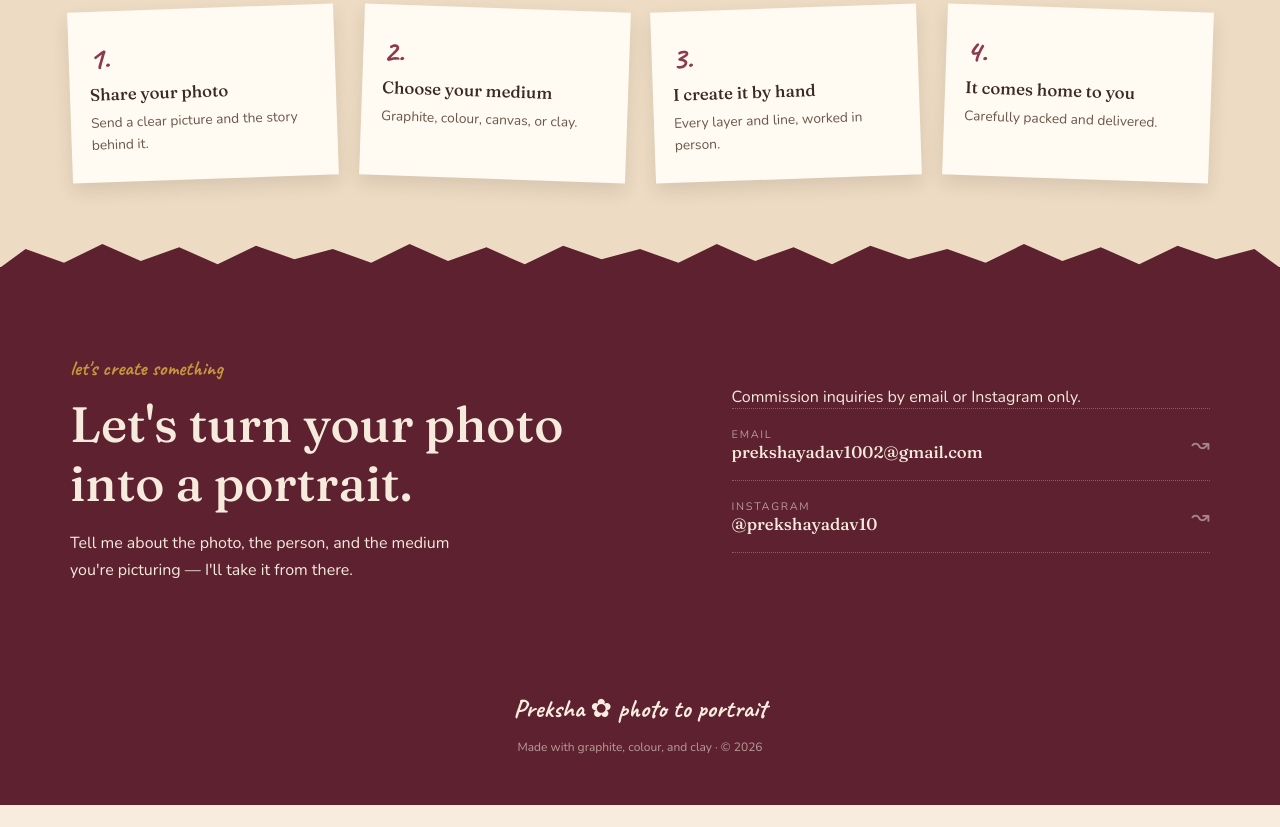
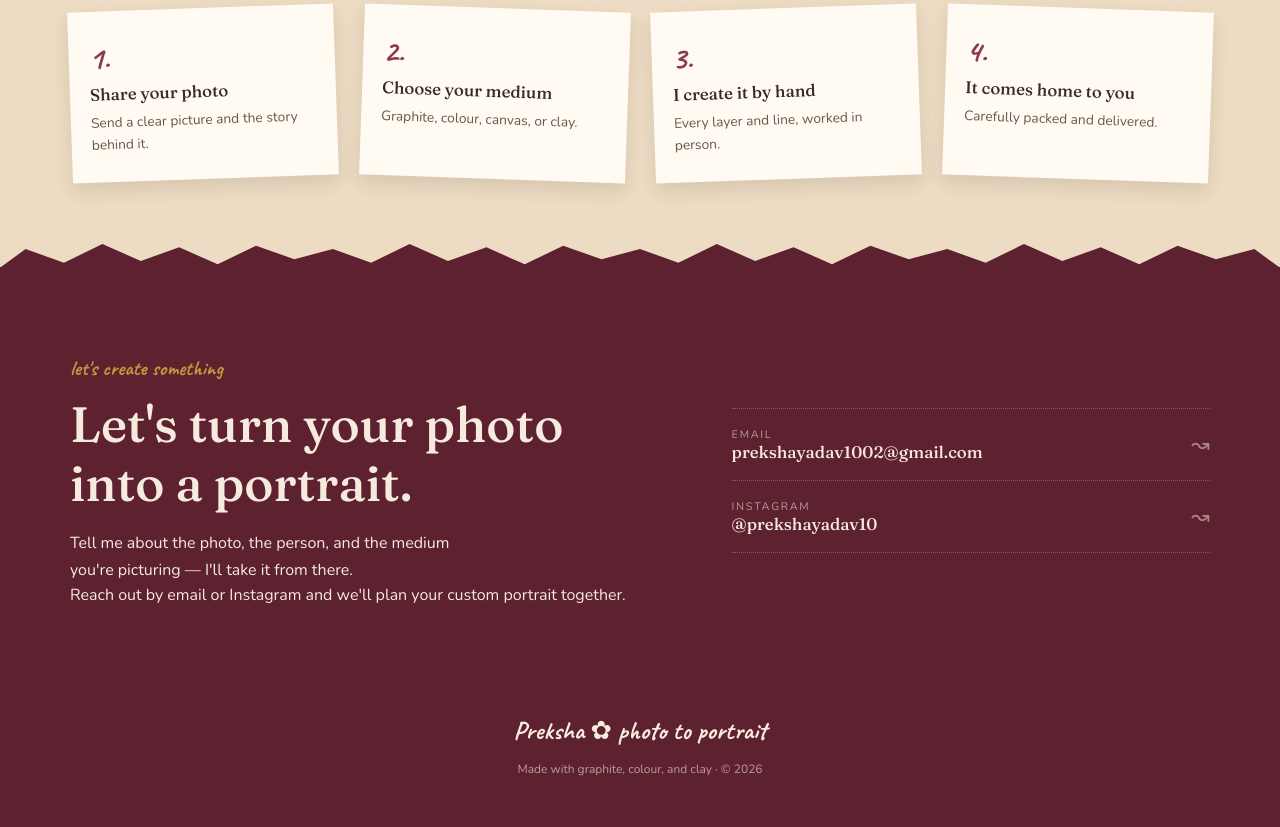
Before and after one commit to prekshaY102/art-scrapbook-portfolio, a plain HTML site: page index.html in a window 1280 px wide. Shown: the part 5394-6221 px from the top of the page. Before the commit the page ends 6199 px from the top, so only its background shows below. Drawn offline with nearby package versions, Linux system fonts and the light colour scheme.

Commit message:
Polished Get in touch section

```diff
--- a/index.html
+++ b/index.html
@@ -222,9 +222,9 @@ I turn it into art.</h2>
         <span class="contact-eyebrow">let's create something</span>
         <h2 class="contact-heading">Let's turn your photo<br>into a portrait.</h2>
         <p class="contact-sub">Tell me about the photo, the person, and the medium you're picturing — I'll take it from there.</p>
+        <p>Reach out by email or Instagram and we'll plan your custom portrait together.</p>
       </div>
       <div class="contact-rows">
-        <p>Commission inquiries by email or Instagram only.</p>
         <div class="contact-row"><div><div class="contact-label">Email</div><div class="contact-value"><a href="mailto:prekshayadav1002@gmail.com" target="_blank">prekshayadav1002@gmail.com</a></div></div><span class="contact-arrow">↝</span></div>
         <div class="contact-row"><div><div class="contact-label">Instagram</div><div class="contact-value"><a href="https://www.instagram.com/prekshayadav10?igsh=MWdicW9ucmRodmpoNA==" target="_blank">@prekshayadav10</a></div></div><span class="contact-arrow">↝</span></div>
       </div>
```
